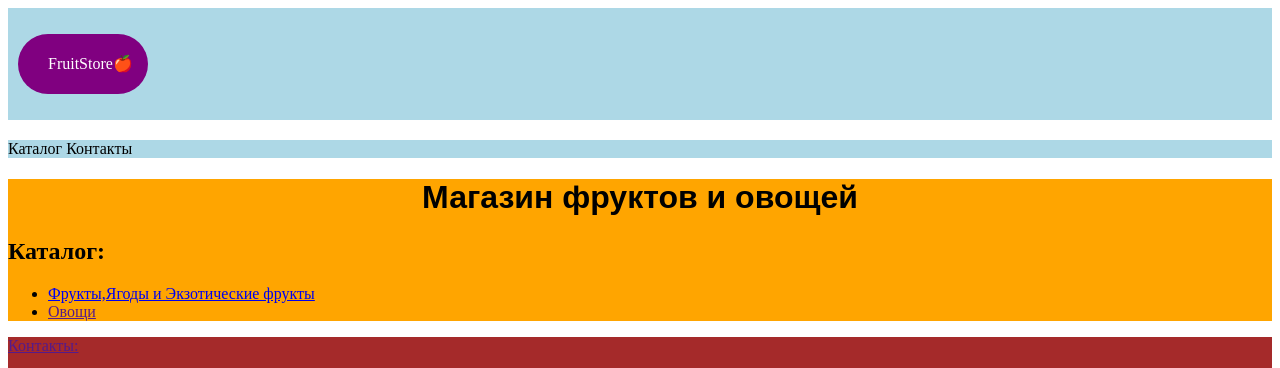
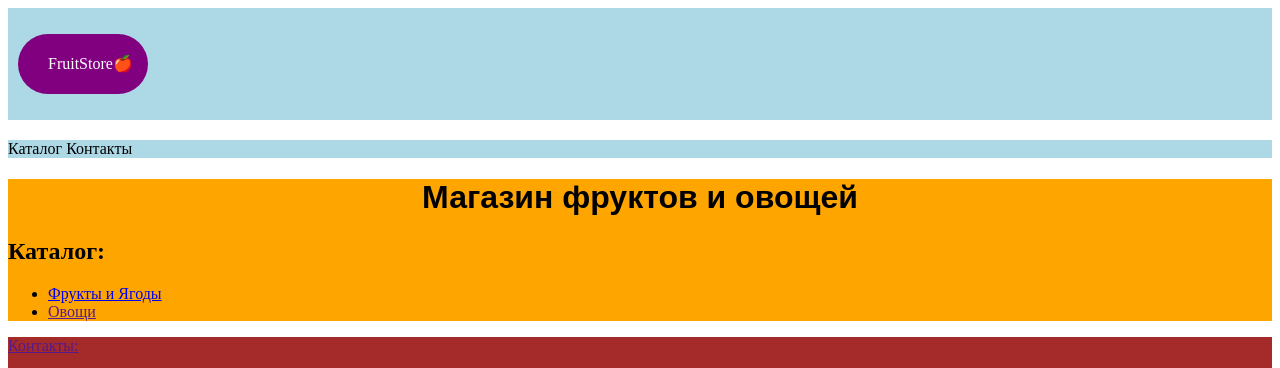
Before and after one commit to Cuxaryk/proekt, a plain HTML site: page index.html in a window 1280 px wide. Shown: the top 368 px of the page. Drawn offline with Linux system fonts and the light colour scheme; grey boxes are pictures that could not be loaded.

Commit message:
Update index.html

```diff
--- a/index.html
+++ b/index.html
@@ -10,7 +10,7 @@
                         <h1> Магазин фруктов и овощей </h1>
                         <h2> Каталог: </h2>
                         <ul>
-                        <li> <a href="FruitStore.html"/> Фрукты,Ягоды и Экзотические фрукты </li>
+                        <li> <a href="FruitStore.html"/> Фрукты и Ягоды </li>
                         <li> <a href=""/> Овощи </li>
                         </ul>
                         </main>
```
